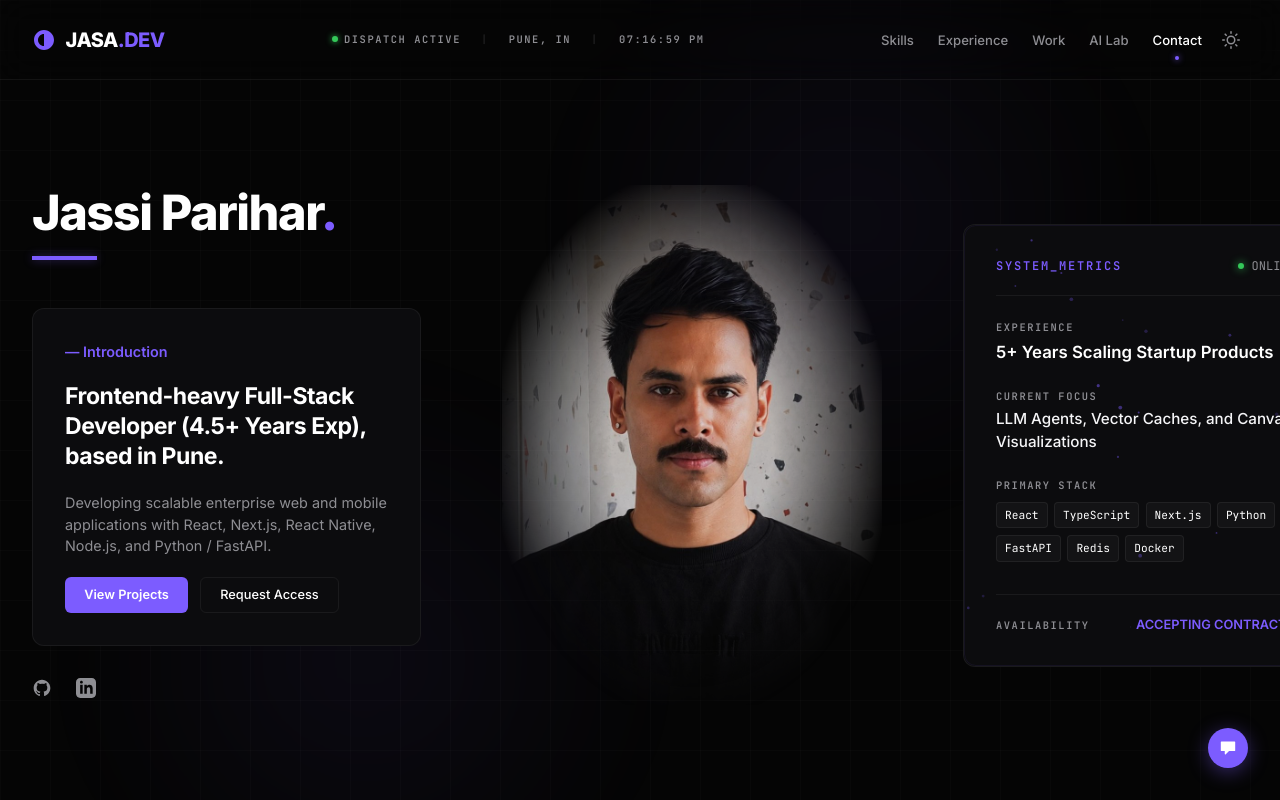
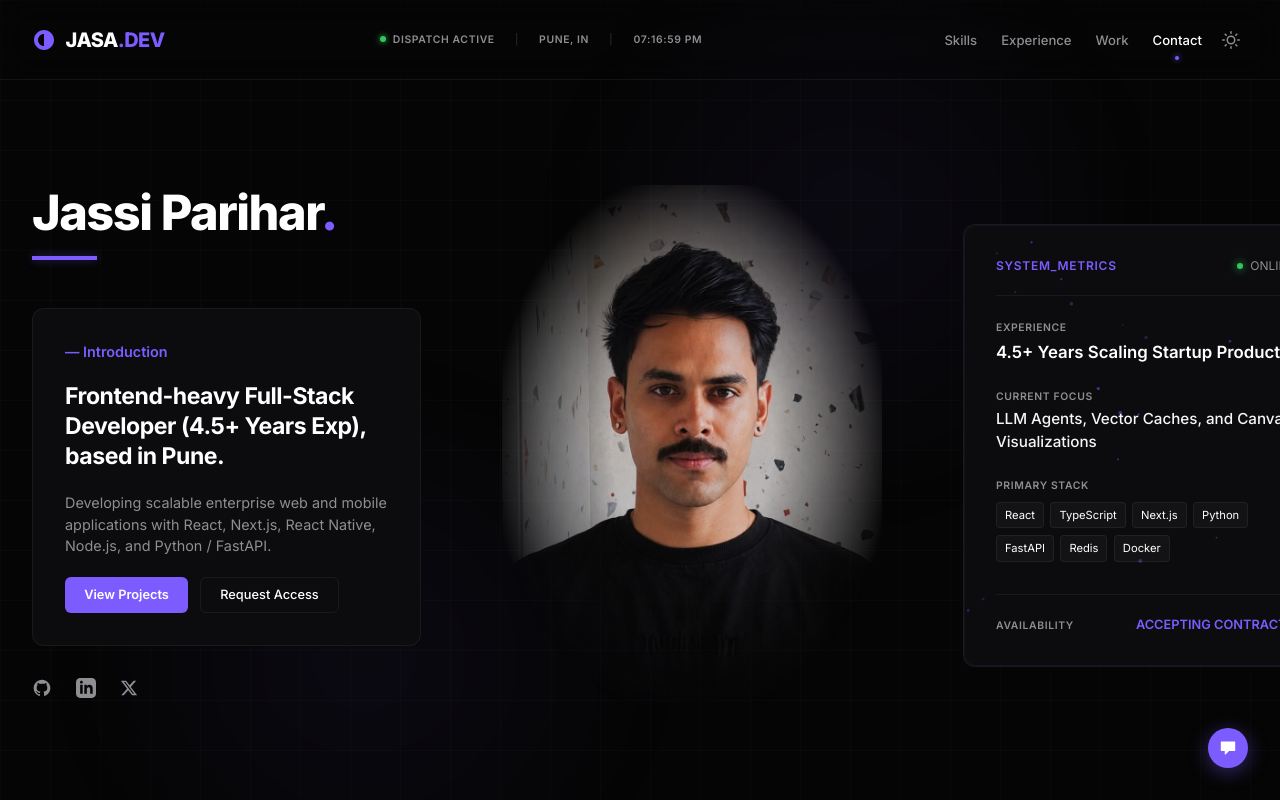
Before and after one commit to jassi73/jassi-portfolio, a React (Vite) app: page / in a window 1280 px wide. Shown: the top 800 px of the page. Built offline with nearby package versions, Linux system fonts and the light colour scheme.

Commit message:
Remove AI Lab, update typography to sans-serif Inter, add Twitter link, and set experience to 4.5+ years

```diff
--- a/src/App.tsx
+++ b/src/App.tsx
@@ -8,7 +8,6 @@ import Hero from './components/Hero';
 import Expertise from './components/Expertise';
 import Timeline from './components/Timeline';
 import Projects from './components/Projects';
-import AILab from './components/AILab';
 import Contact from './components/Contact';
 import Blog from './components/Blog';
 import ChatAdmin from './components/ChatAdmin';
@@ -131,10 +130,7 @@ export default function App() {
             {/* Section 4: Case studies with architecture maps */}
             <Projects />
 
-            {/* Section 5: Interactive R&D Demos (Chat, Resume, Agent, RAG) */}
-            <AILab />
-
-            {/* Section 6: Contact & Footer */}
+            {/* Section 5: Contact & Footer */}
             <Contact />
           </>
         ) : route === 'project-detail' ? (
--- a/src/components/Contact.tsx
+++ b/src/components/Contact.tsx
@@ -402,6 +402,38 @@ export default function Contact() {
                     onMouseLeave={(e) => e.currentTarget.style.transform = 'translateX(0)'}
                   >
                     <span>@jassi73</span>
+                    <svg width="10" height="10" viewBox="0 0 15 15" fill="none" xmlns="http://www.w3.org/2000/svg">
+                      <path d="M3.64645 11.3536C3.45118 11.5488 3.1346 11.5488 2.93934 11.3536C2.74408 11.1583 2.74408 10.8417 2.93934 10.6464L10.5 3L6 3C5.72386 3 5.5 2.77614 5.5 2.5C5.5 2.22386 5.72386 2 6 2L12.5 2C12.7761 2 13 2.22386 13 2.5L13 9C13 9.27614 12.7761 9.5 12.5 9.5C12.2239 9.5 12 9.27614 12 9L12 4.5L3.64645 11.3536Z" fill="currentColor" fillRule="evenodd" clipRule="evenodd"/>
+                    </svg>
+                  </a>
+                </div>
+
+                {/* Twitter / X Node */}
+                <div style={{ display: 'flex', justifyContent: 'space-between', alignItems: 'center' }}>
+                  <span className="label-saas" style={{ fontSize: '0.65rem', color: 'var(--text-gray-muted)', display: 'flex', alignItems: 'center', gap: '0.5rem' }}>
+                    <svg width="12" height="12" viewBox="0 0 24 24" fill="currentColor">
+                      <path d="M18.244 2.25h3.308l-7.227 8.26 8.502 11.24H16.17l-5.214-6.817L4.99 21.75H1.68l7.73-8.835L1.254 2.25H8.08l4.713 6.231zm-1.161 17.52h1.833L7.084 4.126H5.117z" />
+                    </svg>
+                    TWITTER / X
+                  </span>
+                  <a
+                    href="https://x.com/jassi_parihar73"
+                    target="_blank"
+                    rel="noreferrer"
+                    className="interactive-element contact-coord-value"
+                    style={{
+                      color: 'var(--accent-purple)',
+                      textDecoration: 'none',
+                      fontWeight: 600,
+                      display: 'inline-flex',
+                      alignItems: 'center',
+                      gap: '0.25rem',
+                      transition: 'transform 0.2s ease',
+                    }}
+                    onMouseEnter={(e) => e.currentTarget.style.transform = 'translateX(3px)'}
+                    onMouseLeave={(e) => e.currentTarget.style.transform = 'translateX(0)'}
+                  >
+                    <span>@jassi_parihar73</span>
                     <svg width="10" height="10" viewBox="0 0 15 15" fill="none" xmlns="http://www.w3.org/2000/svg">
                       <path d="M3.64645 11.3536C3.45118 11.5488 3.1346 11.5488 2.93934 11.3536C2.74408 11.1583 2.74408 10.8417 2.93934 10.6464L10.5 3L6 3C5.72386 3 5.5 2.77614 5.5 2.5C5.5 2.22386 5.72386 2 6 2L12.5 2C12.7761 2 13 2.22386 13 2.5L13 9C13 9.27614 12.7761 9.5 12.5 9.5C12.2239 9.5 12 9.27614 12 9L12 4.5L3.64645 11.3536Z" fill="currentColor" fillRule="evenodd" clipRule="evenodd"/>
                     </svg>
--- a/src/components/Header.tsx
+++ b/src/components/Header.tsx
@@ -68,7 +68,7 @@ export default function Header({ currentRoute = 'home' }: { currentRoute?: 'home
       return;
     }
 
-    const sections = ['hero', 'expertise', 'experience', 'projects', 'ailab', 'contact'];
+    const sections = ['hero', 'expertise', 'experience', 'projects', 'contact'];
     const elements = sections.map((id) => document.getElementById(id)).filter(Boolean) as HTMLElement[];
 
     const observerOptions = {
@@ -109,7 +109,6 @@ export default function Header({ currentRoute = 'home' }: { currentRoute?: 'home
 
   const getSectionId = (label: string) => {
     if (label === 'Work') return 'projects';
-    if (label === 'AI Lab') return 'ailab';
     if (label === 'Contact') return 'contact';
     if (label === 'Skills') return 'expertise';
     if (label === 'Experience') return 'experience';
@@ -235,7 +234,7 @@ export default function Header({ currentRoute = 'home' }: { currentRoute?: 'home
               alignItems: 'center',
             }}
           >
-            {['Skills', 'Experience', 'Work', 'AI Lab', 'Contact'].map((section) => {
+          {['Skills', 'Experience', 'Work', 'Contact'].map((section) => {
               const sectionId = getSectionId(section);
               const isActive = currentRoute !== 'home'
                 ? (sectionId === 'blog')
@@ -385,7 +384,7 @@ export default function Header({ currentRoute = 'home' }: { currentRoute?: 'home
             WebkitBackdropFilter: 'blur(20px)',
           }}
         >
-          {['Skills', 'Experience', 'Work', 'AI Lab', 'Contact'].map((section) => {
+          {['Skills', 'Experience', 'Work', 'Contact'].map((section) => {
             const sectionId = getSectionId(section);
             const isActive = currentRoute !== 'home'
               ? (sectionId === 'blog')
--- a/src/components/Hero.tsx
+++ b/src/components/Hero.tsx
@@ -296,6 +296,12 @@ export default function Hero() {
                   <path fillRule="evenodd" clipRule="evenodd" d="M19 0h-14c-2.761 0-5 2.239-5 5v14c0 2.761 2.239 5 5 5h14c2.762 0 5-2.239 5-5v-14c0-2.761-2.238-5-5-5zm-11 19h-3v-11h3v11zm-1.5-12.268c-.966 0-1.75-.79-1.75-1.764s.784-1.764 1.75-1.764 1.75.79 1.75 1.764-.783 1.764-1.75 1.764zm13.5 12.268h-3v-5.604c0-3.368-4-3.113-4 0v5.604h-3v-11h3v1.765c1.396-2.586 7-2.777 7 2.476v6.759z" />
                 </svg>
               </a>
+              {/* Twitter / X */}
+              <a href="https://x.com/jassi_parihar73" target="_blank" rel="noreferrer" className="interactive-element social-icon-link" aria-label="Twitter / X">
+                <svg width="18" height="18" fill="currentColor" viewBox="0 0 24 24">
+                  <path d="M18.244 2.25h3.308l-7.227 8.26 8.502 11.24H16.17l-5.214-6.817L4.99 21.75H1.68l7.73-8.835L1.254 2.25H8.08l4.713 6.231zm-1.161 17.52h1.833L7.084 4.126H5.117z" />
+                </svg>
+              </a>
             </motion.div>
           </div>
 
@@ -451,7 +457,7 @@ export default function Hero() {
                           boxShadow: '0 0 8px #34c759',
                         }}
                       />
-                      <span style={{ fontSize: '0.75rem', fontFamily: 'var(--font-mono)', color: 'var(--text-gray-muted)' }}>
+                      <span style={{ fontSize: '0.75rem', fontFamily: 'var(--font-sans)', color: 'var(--text-gray-muted)' }}>
                         ONLINE
                       </span>
                     </div>
@@ -465,7 +471,7 @@ export default function Hero() {
                         EXPERIENCE
                       </span>
                       <p style={{ fontSize: '1.05rem', fontWeight: 600, color: 'var(--text-white)' }}>
-                        5+ Years Scaling Startup Products
+                        4.5+ Years Scaling Startup Products
                       </p>
                     </div>
 
@@ -490,7 +496,7 @@ export default function Hero() {
                             key={tech}
                             style={{
                               fontSize: '0.7rem',
-                              fontFamily: 'var(--font-mono)',
+                              fontFamily: 'var(--font-sans)',
                               padding: '0.25rem 0.5rem',
                               backgroundColor: 'rgba(255,255,255,0.03)',
                               border: '1px solid var(--border-subtle)',
@@ -714,7 +720,7 @@ export default function Hero() {
               ) : (
                 <form onSubmit={handleRequestSubmit} style={{ display: 'flex', flexDirection: 'column', gap: '1rem' }}>
                   <div style={{ display: 'flex', flexDirection: 'column', gap: '0.4rem' }}>
-                    <label style={{ fontSize: '0.65rem', color: 'var(--text-gray-muted)', fontFamily: 'var(--font-mono)', textTransform: 'uppercase', letterSpacing: '0.05em' }}>BUSINESS EMAIL</label>
+                    <label style={{ fontSize: '0.65rem', color: 'var(--text-gray-muted)', fontFamily: 'var(--font-sans)', textTransform: 'uppercase', letterSpacing: '0.05em' }}>BUSINESS EMAIL</label>
                     <input
                       type="email"
                       required
@@ -738,7 +744,7 @@ export default function Hero() {
                   </div>
 
                   {submitError && (
-                    <div style={{ color: '#ff4d4d', fontSize: '0.72rem', fontFamily: 'var(--font-mono)' }}>
+                    <div style={{ color: '#ff4d4d', fontSize: '0.72rem', fontFamily: 'var(--font-sans)' }}>
                       {submitError}
                     </div>
                   )}
--- a/src/components/Story.tsx
+++ b/src/components/Story.tsx
@@ -9,7 +9,7 @@ export default function Story() {
 
   // Paragraphs to animate word-by-word
   const p1Text = "I believe coding is more than writing instructions for a machine. It is a form of digital craftsmanship—the art of structuring logic to serve human behavior. I bridge the gap between design rigor and complex engineering architectures, ensuring that every interaction feels intentional.";
-  const p2Text = "Over the past 5+ years, I have worked with startups and fast-moving teams to take ideas from sketches to production. I specialize in designing fluid frontend systems, robust backend APIs, and deploying modern cloud setups that scale without friction.";
+  const p2Text = "Over the past 4.5+ years, I have worked with startups and fast-moving teams to take ideas from sketches to production. I specialize in designing fluid frontend systems, robust backend APIs, and deploying modern cloud setups that scale without friction.";
   const p3Text = "The next wave of product design belongs to intelligent, context-aware systems. My focus is on merging large language models, real-time web canvases, and smart user interfaces to build tools that feel like extensions of human intelligence rather than static dashboards.";
 
   const p1Ref = useRef<HTMLParagraphElement>(null);
--- a/src/index.css
+++ b/src/index.css
@@ -1,4 +1,4 @@
-@import url('https://fonts.googleapis.com/css2?family=Inter:wght@300;400;500;600;700;800&family=JetBrains+Mono:wght@400;500;600&display=swap');
+@import url('https://fonts.googleapis.com/css2?family=Inter:wght@300;400;500;600;700;800&family=Plus+Jakarta+Sans:wght@400;500;600;700;800&display=swap');
 
 :root {
   /* Colors */
@@ -21,7 +21,7 @@
 
   /* Fonts */
   --font-sans: 'Inter', system-ui, -apple-system, sans-serif;
-  --font-mono: 'JetBrains Mono', monospace;
+  --font-mono: 'Inter', system-ui, -apple-system, sans-serif;
 
   /* Easing */
   --ease-expo: cubic-bezier(0.16, 1, 0.3, 1);
@@ -198,10 +198,10 @@ body {
 }
 
 .label-saas {
-  font-family: var(--font-mono);
+  font-family: var(--font-sans);
   font-size: 0.75rem;
   text-transform: uppercase;
-  letter-spacing: 0.15em;
+  letter-spacing: 0.06em;
   color: var(--accent-purple);
   font-weight: 600;
 }
```
